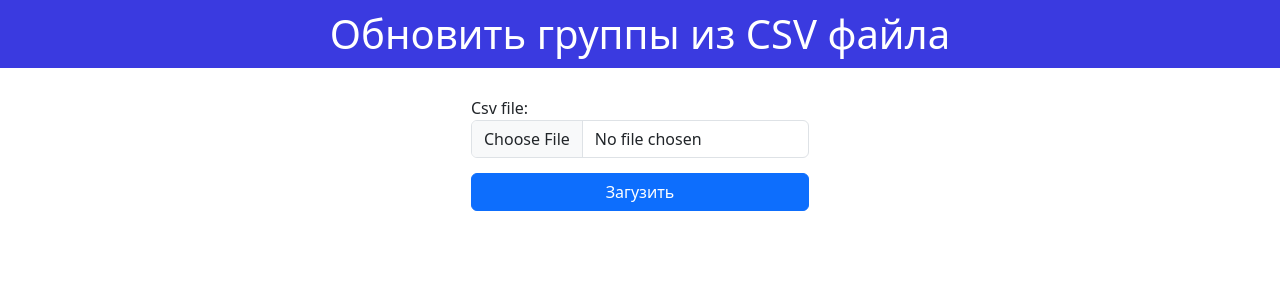
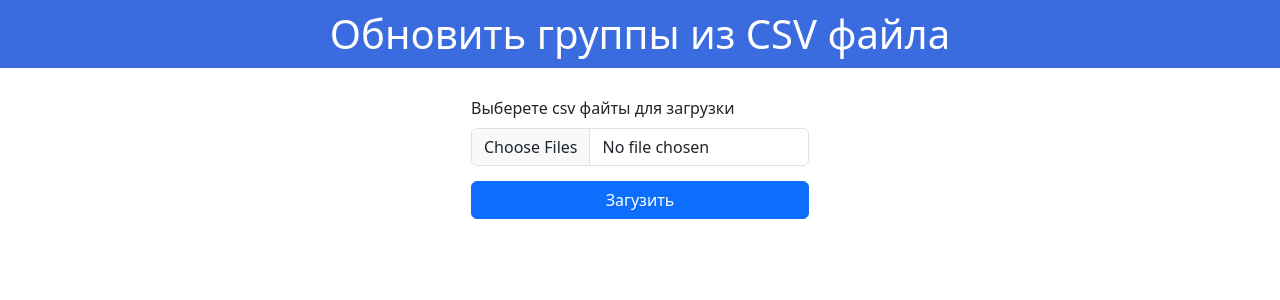
Before and after one commit to Vladiuse/FbSearcher, a Django app: page /ads/update_from_csv/ in a window 1280 px wide. Shown: the top 300 px of the page. Run offline with Django 4.2, Linux system fonts and the light colour scheme.

Commit message:
update to load few csv files

```diff
--- a/fb/ads/fb_adlib_csv_reader.py
+++ b/fb/ads/fb_adlib_csv_reader.py
@@ -4,13 +4,16 @@ from os import path
 
 class FbLibStatCsvReader:
 
-    def __init__(self, path):
+    def __init__(self, path, file_name=None):
         self.path = path
+        self._file_name = file_name
         self.unique_group_ids = list()
         self.total = 0
 
     @property
     def file_name(self):
+        if self._file_name:
+            return self._file_name
         return path.basename(self.path)
 
     def read(self):
--- a/fb/ads/templates/ads/base.html
+++ b/fb/ads/templates/ads/base.html
@@ -5,10 +5,11 @@
     <title>Title</title>
     <link rel="stylesheet" href="https://cdn.jsdelivr.net/npm/bootstrap@5.3.2/dist/css/bootstrap.min.css">
 </head>
+<script src="https://ajax.googleapis.com/ajax/libs/jquery/3.6.4/jquery.min.js"></script>
 <style>
     h1{
         color: white;
-        background-color: rgb(58, 58, 224);
+        background-color: rgb(58 108 224);
         padding: 10px 0;
         text-align: center;
     }
--- a/fb/ads/templates/ads/fb_ads_load_csv.html
+++ b/fb/ads/templates/ads/fb_ads_load_csv.html
@@ -20,8 +20,11 @@
         width: 100%;
         text-align: center;
     }
-    form,table{
+    form{
         max-width: 700px;
+    }
+    table{
+        max-width: 400px;
     }
 
 </style>
@@ -29,14 +32,26 @@
     <div class="wrapper center">
         <form class="form" method="POST" enctype="multipart/form-data" >
             {%csrf_token%}
-            {{form.as_div}}
-            <button class="btn btn-primary" type="submit">Загузить</button>
+            <!-- {{form.as_div}} -->
+            <label for="formFileMultiple" class="form-label">Выберете csv файты для загрузки</label>
+            {{ form.csv_file.errors }}
+            <input class="form-control" name="csv_file" type="file" id="formFileMultiple" multiple required>
+            <button class="btn btn-primary" type="submit">
+                <div class="spinner-grow spinner-grow-sm" role="status" style="display: none;">
+                    <span class="visually-hidden">Loading...</span>
+                  </div>
+                <span>Загузить</span>
+            </button>
         </form>
     </div>
 </div>
 <div class="container">
+    {%if readers_n_results%}
     <div class="wrapper center">
-        {%if reader%}
+        <h4>Файлов обработано: {{readers_n_results|length}}, Создано новых групп: {{new_groups_created}}</h4>
+    </div>
+    {%for reader, update_result in readers_n_results%}
+    <div class="wrapper center">
             <table class="table">
                 <thead class="table-primary">
                 <tr>
@@ -46,16 +61,23 @@
                 </thead>
                 <tbody>
                 <tr>
-                <td>Всего групп в файле</td>
+                    <td>Групп в файле</td>
                     <td>{{reader.total}}</td>
                 </tr>
                 <tr>
-                <td>Уникальных групп</td>
+                    <td>Уникальных</td>
                     <td>{{reader|length}}</td>
                 </tr>
+                </tbody>
+            </table>
+            <table class="table">
+                <thead class="table-primary">
                 <tr>
-                <td colspan="2" class="table-primary">БД</td>
+                    <td colspan="2">БД</td>
                 </tr>
+
+                </thead>
+                <tbody>
                 <tr>
                     <td>Новых</td>
                     <td> {{update_result.new}}</td>
@@ -66,8 +88,17 @@
                 </tr>
                 </tbody>
             </table>
+    </div>
+    {%endfor%}
     {%endif%}
+
 </div>
-</div>
-
+<script>
+    $('form').submit(function(){
+        console.log('123')
+    $('form button').attr('disabled', true)
+    $('form button .spinner-grow').show()
+    $('form button span').text('Загружаеться')
+    })
+</script>
 {%endblock%}
--- a/fb/ads/urls.py
+++ b/fb/ads/urls.py
@@ -9,7 +9,7 @@ from . import views
 urlpatterns = [
     # path('', include(router.urls)),
     path('', views.index, name='index'),
-    path('update_from_csv/', views.update_from_csv, name='update-from-csv'),
+    path('update_from_csv/', views.UpdateFbGroupFromCsv.as_view(), name='update-from-csv'),
     path('groups_update/',  views.FbGroupUpdateOrCreateView.as_view(), name='group-update-list'),
 
 ]
--- a/fb/ads/views.py
+++ b/fb/ads/views.py
@@ -1,3 +1,4 @@
+from time import sleep
 from rest_framework.views import APIView
 from django.shortcuts import render
 from .serializers import FbGroupCreateSerializer
@@ -5,9 +6,14 @@ from rest_framework.response import Response
 from .forms import FbLibCsvForm
 from .fb_adlib_csv_reader import FbLibStatCsvReader
 from .models import FbGroup
+from django.views import View
+from django.http import HttpResponse
+
 
 def index(request):
     return render(request, 'ads/index.html')
+
+
 class FbGroupUpdateOrCreateView(APIView):
 
     def post(self, request):
@@ -35,29 +41,44 @@ class FbGroupUpdateOrCreateView(APIView):
         return Response(response)
 
 
-def update_from_csv(request):
-    """Загрузить в БД группы из csv файла"""
-    if request.method == 'POST':
+class UpdateFbGroupFromCsv(View):
+    template_name = 'ads/fb_ads_load_csv.html'
+
+    def get(self, request):
+        form = FbLibCsvForm()
+        content = {
+            'form': form,
+        }
+        return render(request, self.template_name, context=content)
+
+    def post(self, request):
+        sleep(5)
         form = FbLibCsvForm(request.POST, request.FILES)
         if form.is_valid():
-            file = request.FILES['csv_file']
-            fb_lib_file_reader = FbLibStatCsvReader(file.temporary_file_path())
-            fb_lib_file_reader.read()
-            update_result = FbGroup.update_db_by_group_ids(fb_lib_file_reader)
+            start_groups_count = FbGroup.objects.count()
+            files = request.FILES.getlist('csv_file')
+            readers_n_results = []
+            for file in files:
+                fb_lib_file_reader = FbLibStatCsvReader(file.temporary_file_path(), file_name=file.name)
+                fb_lib_file_reader.read()
+                update_result = FbGroup.update_db_by_group_ids(fb_lib_file_reader)
+                readers_n_results.append([fb_lib_file_reader,update_result])
             content = {
                 'form': FbLibCsvForm(),
-                'reader': fb_lib_file_reader,
-                'update_result': update_result,
+                'readers_n_results': readers_n_results,
+                'total_result': None,
+                'new_groups_created': FbGroup.objects.count() - start_groups_count,
             }
-            return render(request, 'ads/fb_ads_load_csv.html', context=content)
+            return render(request, self.template_name, context=content)
         else:
             content = {
                 'form': form,
             }
-            return render(request, 'ads/fb_ads_load_csv.html', context=content)
-    else:
-        form = FbLibCsvForm()
-        content = {
-            'form': form,
-        }
-        return render(request, 'ads/fb_ads_load_csv.html', context=content)
+            return render(request, self.template_name, context=content)
+
+    def read_one_csv_file(self):
+
+        pass
+
+    def read_few_csv_files(self):
+        pass
```
Lines whose indentation alone changed are shown as unchanged.
